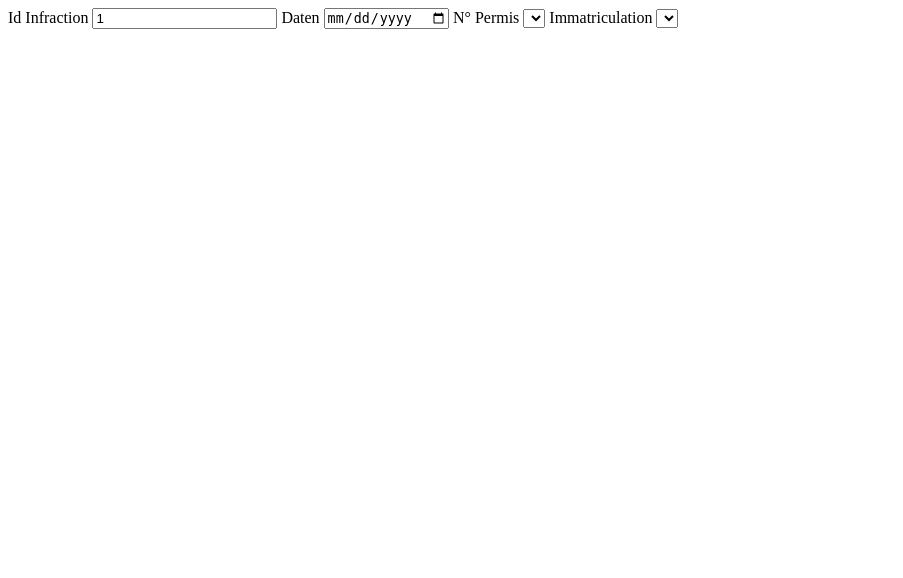
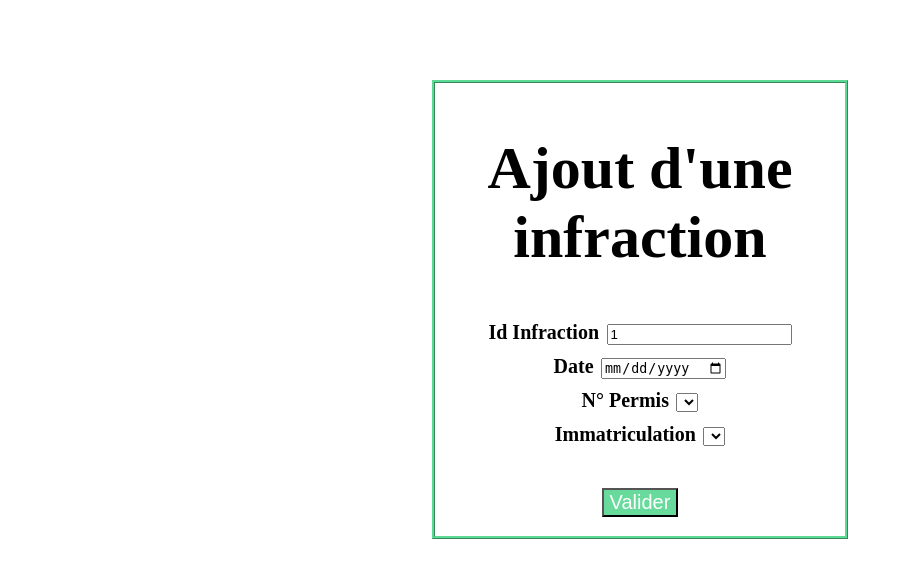
Before and after one commit to Raider472/TP_Note_PHP, a PHP site: template src/view/ajout.view.php in a window 1280 px wide. Shown: the top 578 px of the page, without its empty margins (0-903 px from the left). Run offline with PHP 8.4, Linux system fonts and the light colour scheme; the template is opened without the code that fills it: most values are stand-ins (such as "Sample title", 1, 10 or a date in 2020); lists and menus that the app fills with data are empty.

Commit message:
Ajout.php finie

```diff
--- /dev/null
+++ b/src/view/ajout.css
@@ -0,0 +1,44 @@
+body {
+    margin: 0;
+}
+
+label {
+    font-size: 20px;
+}
+
+div {
+    margin : auto;
+    padding: auto;
+}
+
+input#submit {
+    font-size: 20px;
+    background-color: #67DA9C;
+    text-align: center;
+    color: white;
+}
+
+#main-frame {
+    display: flex;
+    justify-content: center;
+    align-items: center;
+    margin: auto;
+    text-align: center;
+    height: 30%;
+    padding: 5em 2em 0 2em;
+}
+
+fieldset {
+    border: 3px ridge #5BD995;
+    text-align: center;
+    font-weight: bolder;
+    font-size: 30px;
+    width: 30%;
+}
+
+input#submit {
+    font-size: 20px;
+    background-color: #67DA9C;
+    text-align: center;
+    color: white;
+}
--- a/src/view/ajout.view.php
+++ b/src/view/ajout.view.php
@@ -4,20 +4,31 @@
         <meta charset="UTF-8">
         <meta http-equiv="X-UA-Compatible" content="IE=edge">
         <meta name="viewport" content="width=device-width, initial-scale=1.0">
+        <link rel="stylesheet" href="../view/ajout.css">
         <title>Document</title>
     </head>
     <body>
+        <div id="main-frame">
+            <fieldset>
+            <h1>Ajout d'une infraction</h1>
                 <label for="input_idInf">Id Infraction</label>
                 <input type="text" name="input_idInf" value="<?= $inputId ?>">
-        <label for="input_dateInf">Daten</label>
+                <br>
+                <label for="input_dateInf">Date</label>
                 <input type="date" name="input_dateInf" value="<?= $dateInput ?>">
+                <br>
                 <label for="select_permis">N° Permis</label>
                 <select name="select_permis">
                     <?= $selectPermis ?>
                 </select>
+                <br>
                 <label for="select_voiture">Immatriculation</label>
                 <select name="select_voiture">
                     <?= $selectImmatriculation ?>
                 </select>
+                <br><br>
+                <input type="submit" id="submit" value="Valider">
+            </fieldset>
+        </div>
     </body>
 </html>
```
Lines whose indentation alone changed are shown as unchanged.
